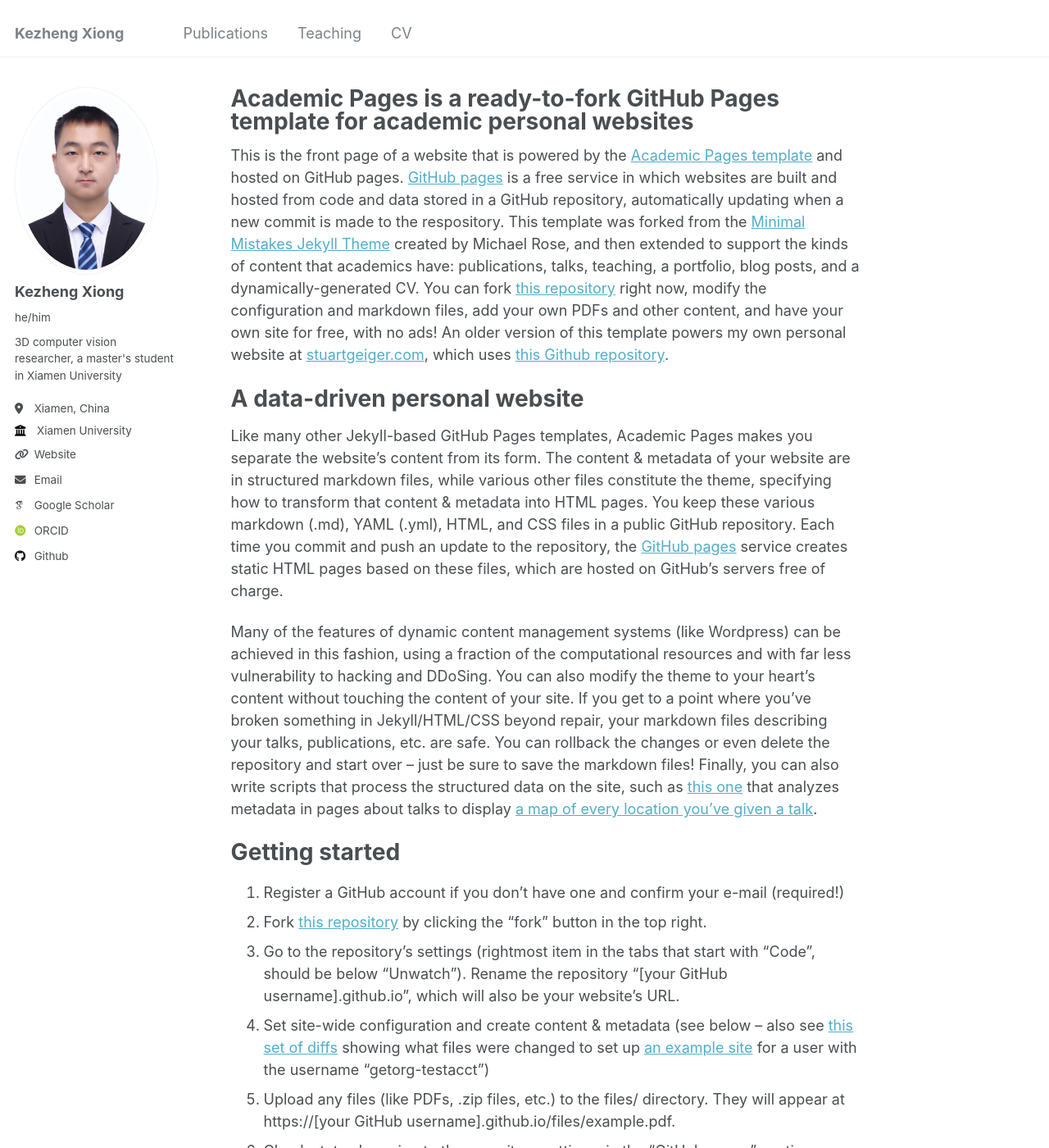
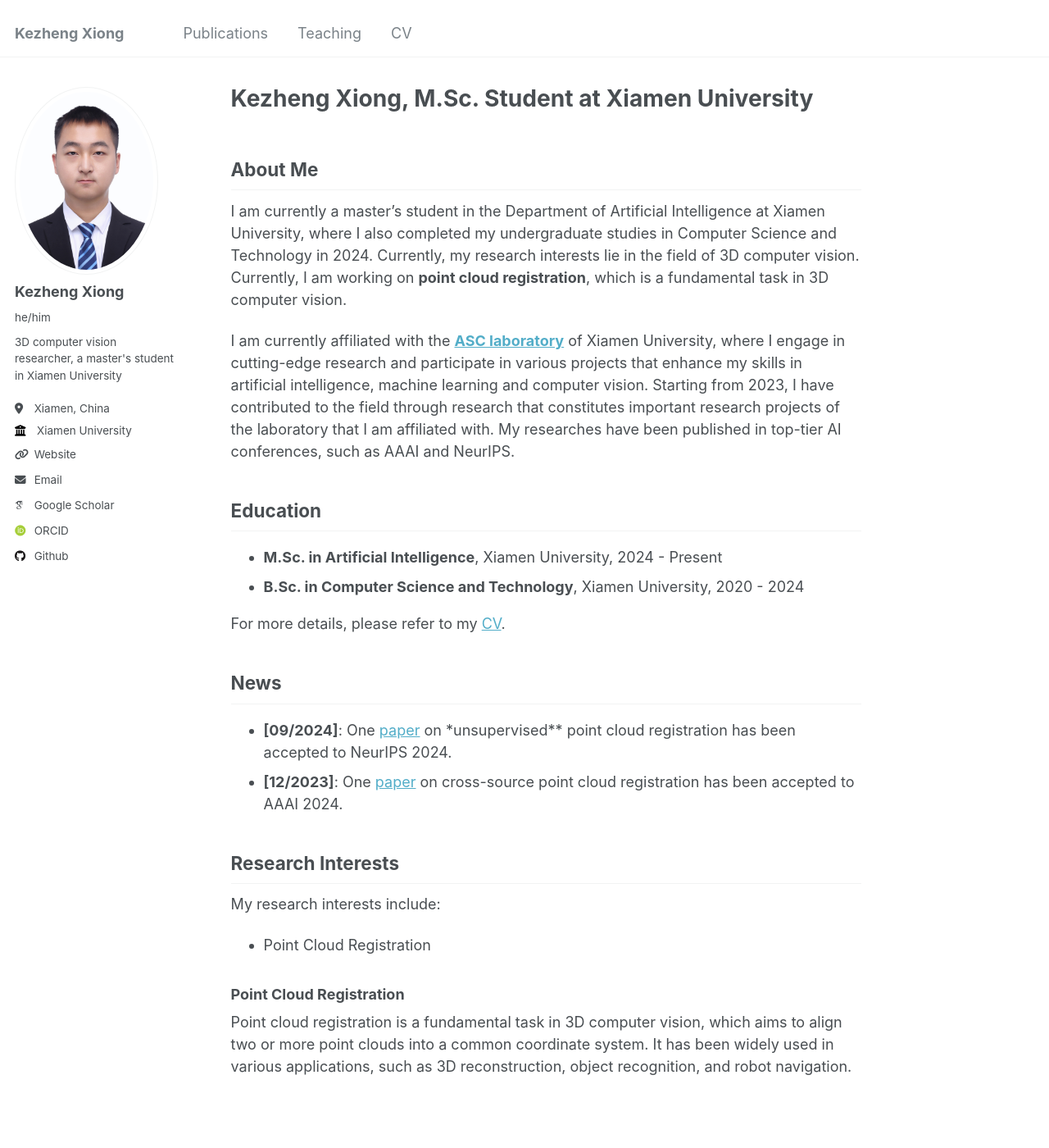
Before and after one commit to kezheng1204/kezheng1204.github.io, a Jekyll site: the page built from _pages/about.md, in a window 1280 px wide and 1400 px high. Shown: the whole window at 82% size. Built offline with Jekyll 4.4.1, drawn with Linux system fonts in a browser that asks for light colours; some web fonts are replaced; some of the changed text lies outside the part shown.

Commit message:
update home page

```diff
--- a/_pages/about.md
+++ b/_pages/about.md
@@ -1,13 +1,41 @@
 ---
 permalink: /
-title: "Academic Pages is a ready-to-fork GitHub Pages template for academic personal websites"
+title: "Kezheng Xiong, M.Sc. Student at Xiamen University"
 author_profile: true
 redirect_from:
   - /about/
   - /about.html
 ---
 
-This is the front page of a website that is powered by the [Academic Pages template](https://github.com/academicpages/academicpages.github.io) and hosted on GitHub pages. [GitHub pages](https://pages.github.com) is a free service in which websites are built and hosted from code and data stored in a GitHub repository, automatically updating when a new commit is made to the respository. This template was forked from the [Minimal Mistakes Jekyll Theme](https://mmistakes.github.io/minimal-mistakes/) created by Michael Rose, and then extended to support the kinds of content that academics have: publications, talks, teaching, a portfolio, blog posts, and a dynamically-generated CV. You can fork [this repository](https://github.com/academicpages/academicpages.github.io) right now, modify the configuration and markdown files, add your own PDFs and other content, and have your own site for free, with no ads! An older version of this template powers my own personal website at [stuartgeiger.com](http://stuartgeiger.com), which uses [this Github repository](https://github.com/staeiou/staeiou.github.io).
+## About Me
+
+I am currently a master's student in the Department of Artificial Intelligence at Xiamen University, where I also completed my undergraduate studies in Computer Science and Technology in 2024. Currently, my research interests lie in the field of 3D computer vision. Currently, I am working on **point cloud registration**, which is a fundamental task in 3D computer vision.
+
+I am currently affiliated with the **[ASC laboratory](https://asc.xmu.edu.cn/t/xiongkezheng)** of Xiamen University, where I engage in cutting-edge research and participate in various projects that enhance my skills in artificial intelligence, machine learning and computer vision. Starting from 2023, I have contributed to the field through research that constitutes important research projects of the laboratory that I am affiliated with. My researches have been published in top-tier AI conferences, such as AAAI and NeurIPS.
+
+## Education
+
+- **M.Sc. in Artificial Intelligence**, Xiamen University, 2024 - Present
+- **B.Sc. in Computer Science and Technology**, Xiamen University, 2020 - 2024
+
+For more details, please refer to my [CV](https://kezheng1204.github.io/cv/).
+
+## News
+
+- **[09/2024]**: One [paper](https://kezheng1204.github.io/publication/2024-09-27-neurips2024-integer) on *unsupervised** point cloud registration has been accepted to NeurIPS 2024.
+- **[12/2023]**: One [paper](https://kezheng1204.github.io/publication/2024-03-24-aaai24-speal) on cross-source point cloud registration has been accepted to AAAI 2024.
+
+## Research Interests
+
+My research interests include:
+- Point Cloud Registration
+
+### Point Cloud Registration
+
+Point cloud registration is a fundamental task in 3D computer vision, which aims to align two or more point clouds into a common coordinate system. It has been widely used in various applications, such as 3D reconstruction, object recognition, and robot navigation.
+
+
+<!-- This is the front page of a website that is powered by the [Academic Pages template](https://github.com/academicpages/academicpages.github.io) and hosted on GitHub pages. [GitHub pages](https://pages.github.com) is a free service in which websites are built and hosted from code and data stored in a GitHub repository, automatically updating when a new commit is made to the respository. This template was forked from the [Minimal Mistakes Jekyll Theme](https://mmistakes.github.io/minimal-mistakes/) created by Michael Rose, and then extended to support the kinds of content that academics have: publications, talks, teaching, a portfolio, blog posts, and a dynamically-generated CV. You can fork [this repository](https://github.com/academicpages/academicpages.github.io) right now, modify the configuration and markdown files, add your own PDFs and other content, and have your own site for free, with no ads! An older version of this template powers my own personal website at [stuartgeiger.com](http://stuartgeiger.com), which uses [this Github repository](https://github.com/staeiou/staeiou.github.io).
 
 A data-driven personal website
 ======
@@ -46,4 +74,4 @@ Example: editing a markdown file for a talk
 
 For more info
 ------
-More info about configuring Academic Pages can be found in [the guide](https://academicpages.github.io/markdown/). The [guides for the Minimal Mistakes theme](https://mmistakes.github.io/minimal-mistakes/docs/configuration/) (which this theme was forked from) might also be helpful.
+More info about configuring Academic Pages can be found in [the guide](https://academicpages.github.io/markdown/). The [guides for the Minimal Mistakes theme](https://mmistakes.github.io/minimal-mistakes/docs/configuration/) (which this theme was forked from) might also be helpful. -->
```
